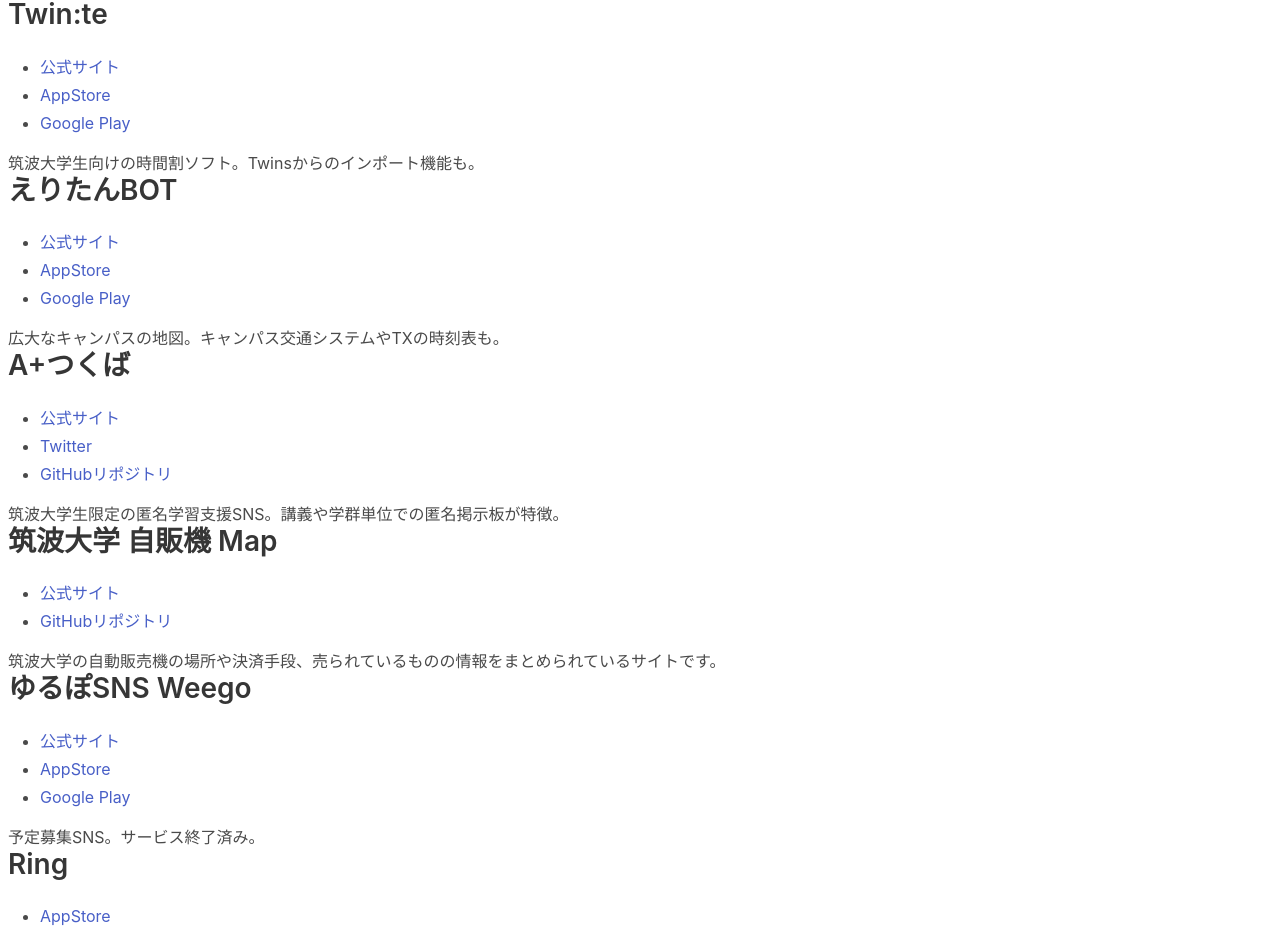
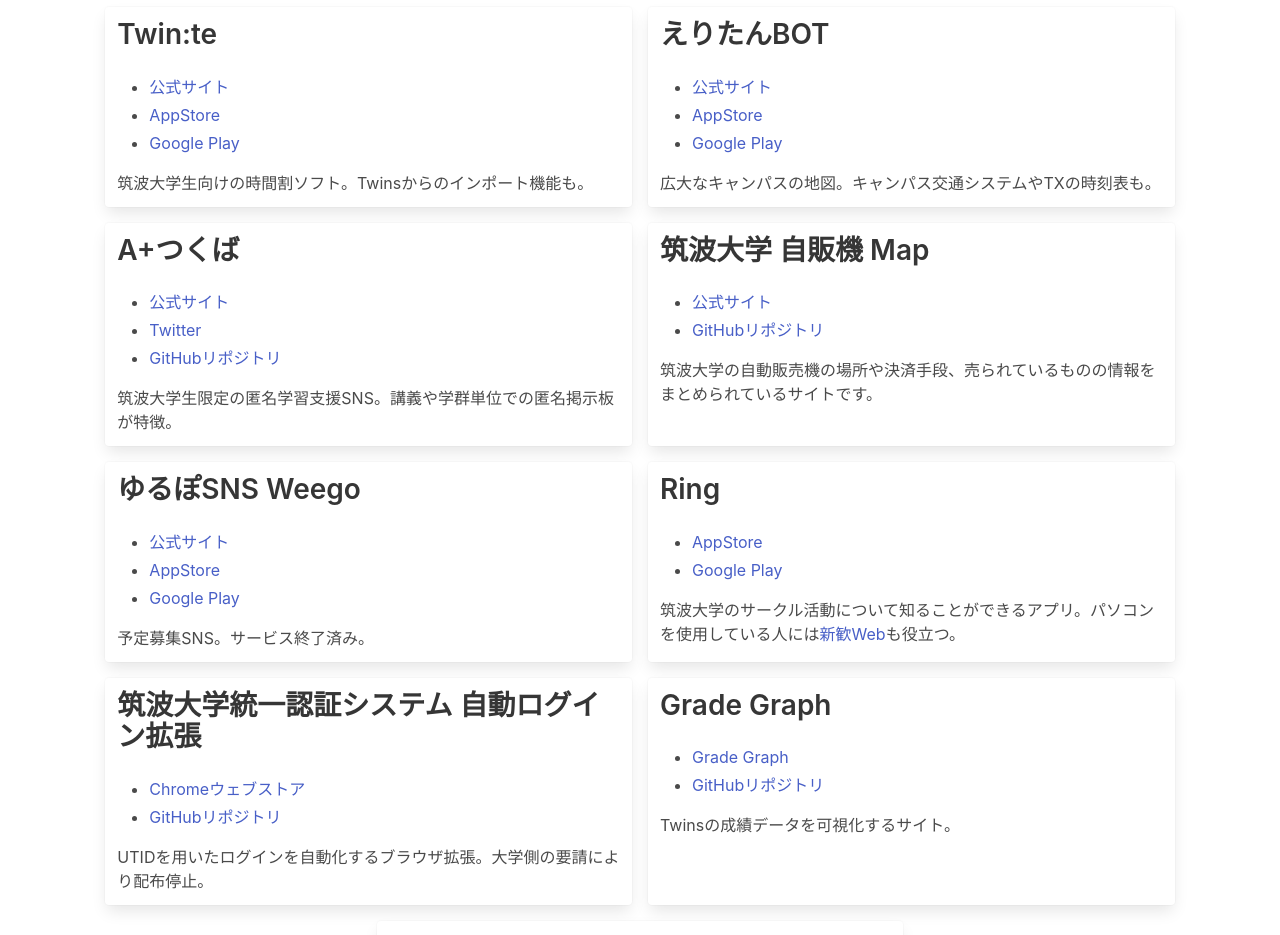
Before and after one commit to otagao/itflinks, a Nuxt app: page /appli in a window 1280 px wide. Shown: the part 61-996 px from the top of the page. Built offline with nearby package versions, Linux system fonts and the light colour scheme.

Commit message:
Applinks change to card design

```diff
--- a/components/Applinks.vue
+++ b/components/Applinks.vue
@@ -1,6 +1,6 @@
 <template>
-  <div id="applinks" class="m-2 content">
-    <div id="twinte">
+  <div id="applinks" class="m-2 content columns is-multiline is-centered">
+    <div id="twinte" class="card m-2 column is-5">
       <h2 class="title">
         Twin:te
       </h2>
@@ -13,7 +13,7 @@
         筑波大学生向けの時間割ソフト。Twinsからのインポート機能も。
       </p>
     </div>
-    <div id="eritan">
+    <div id="eritan" class="card m-2 column is-5">
       <h2 class="title">
         えりたんBOT
       </h2>
@@ -26,7 +26,7 @@
         広大なキャンパスの地図。キャンパス交通システムやTXの時刻表も。
       </p>
     </div>
-    <div id="eritan">
+    <div id="eritan" class="card m-2 column is-5">
       <h2 class="title">
         A+つくば
       </h2>
@@ -39,7 +39,7 @@
         筑波大学生限定の匿名学習支援SNS。講義や学群単位での匿名掲示板が特徴。
       </p>
     </div>
-    <div id="itfvending">
+    <div id="itfvending" class="card m-2 column is-5">
       <h2 class="title">
         筑波大学 自販機 Map
       </h2>
@@ -51,7 +51,7 @@
         筑波大学の自動販売機の場所や決済手段、売られているものの情報をまとめられているサイトです。
       </p>
     </div>
-    <div id="weego">
+    <div id="weego" class="card m-2 column is-5">
       <h2 class="title">
         ゆるぽSNS Weego
       </h2>
@@ -64,7 +64,7 @@
         予定募集SNS。サービス終了済み。
       </p>
     </div>
-    <div id="ring">
+    <div id="ring" class="card m-2 column is-5">
       <h2 class="title">
         Ring
       </h2>
@@ -76,7 +76,7 @@
         筑波大学のサークル活動について知ることができるアプリ。パソコンを使用している人には<a href="https://www.stb.tsukuba.ac.jp/~shinkan-web/">新歓Web</a>も役立つ。
       </p>
     </div>
-    <div id="autoauth">
+    <div id="autoauth" class="card m-2 column is-5">
       <h2 class="title">
         筑波大学統一認証システム 自動ログイン拡張
       </h2>
@@ -88,7 +88,7 @@
         UTIDを用いたログインを自動化するブラウザ拡張。大学側の要請により配布停止。
       </p>
     </div>
-    <div id="gradegraph">
+    <div id="gradegraph" class="card m-2 column is-5">
       <h2 class="title">
         Grade Graph
       </h2>
@@ -100,7 +100,7 @@
         Twinsの成績データを可視化するサイト。
       </p>
     </div>
-    <div id="awesome">
+    <div id="awesome" class="card m-2 column is-5">
       <h2 class="title">
         Awesome Tsukuba
       </h2>
```
Also changed, not shown: 1 other file (tests, documents, lock files or other folders).
